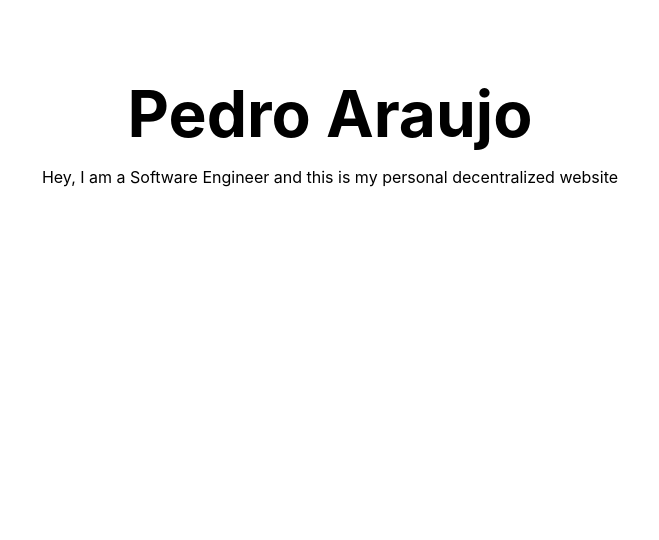
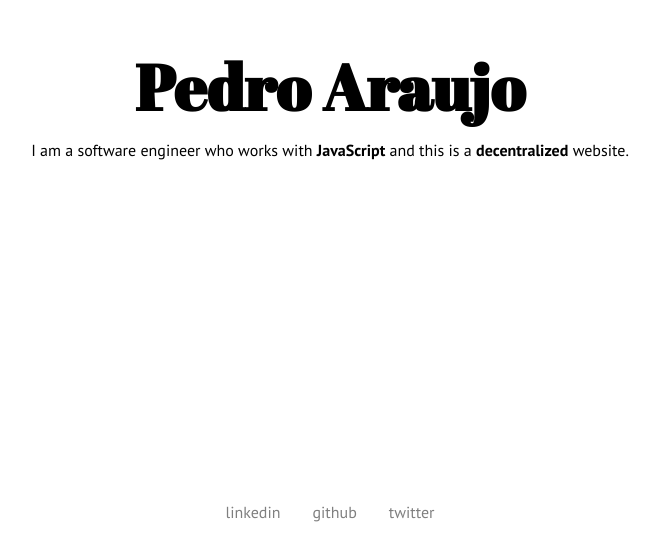
Before and after one commit to pedrotcaraujo/pedrotcaraujo.site, a Next.js app: page / in a window 1280 px wide. Shown: the part 260-800 px from the top of the page, without its empty margins (310-969 px from the left). Built offline with nearby package versions, Linux system fonts and the light colour scheme.

Commit message:
Add some beauty

```diff
--- a/pages/index.js
+++ b/pages/index.js
@@ -8,14 +8,20 @@ export default function Home() {
         <title>Pedro Araujo</title>
         <meta name="description" content="Pedro Araujo - Software Engineer" />
         <link rel="icon" href="/favicon.ico" />
+        <link rel="stylesheet" href="http://fonts.googleapis.com/css?family=PT+Sans:400,400italic,700|Abril+Fatface"></link>
       </Head>
 
       <main className={styles.main}>
         <h1 className={styles.title}>
           Pedro Araujo
         </h1>
-        <p>Hey, I am a Software Engineer and this is my personal decentralized website</p>
+        <p className={styles.subtitle}>I am a software engineer who works with <b>JavaScript</b> and this is a <b>decentralized</b> website.</p>
       </main>
+      <footer className={styles.footer}>
+        <a href="https://www.linkedin.com/in/pedrotcaraujo/">linkedin</a>
+        <a href="https://github.com/pedrotcaraujo">github</a>
+        <a href="https://twitter.com/pedrotcaraujo">twitter</a>
+      </footer>
     </div>
   )
 }
--- a/styles/Home.module.css
+++ b/styles/Home.module.css
@@ -1,22 +1,53 @@
+@keyframes scale-up-center {
+  0% {
+    transform: scale(0.5);
+  }
+  100% {
+    transform: scale(1);
+  }
+}
+
+@keyframes fade-in-left {
+  0% {
+    transform: translateX(-50px);
+    opacity: 0;
+  }
+  100% {
+    transform: translateX(0);
+    opacity: 1;
+  }
+}
+
+@keyframes fade-in {
+  0% {
+    opacity: 0;
+  }
+  100% {
+    opacity: 1;
+  }
+}
+
+
 .container {
   padding: 0 2rem;
+  display: flex;
+  min-height: 100vh;
+  flex-direction: column;
 }
 
 .main {
-  min-height: 100vh;
   padding: 4rem 0;
   flex: 1;
   display: flex;
   flex-direction: column;
   justify-content: center;
   align-items: center;
+  overflow: hidden;
 }
 
 .footer {
+  animation: scale-up-center 0.5s ease-in both;
   display: flex;
-  flex: 1;
-  padding: 2rem 0;
-  border-top: 1px solid #eaeaea;
   justify-content: center;
   align-items: center;
 }
@@ -25,35 +56,30 @@
   display: flex;
   justify-content: center;
   align-items: center;
-  flex-grow: 1;
+  margin: 1em;
+  opacity: 0.5;
+  border-bottom: 2px solid transparent;
 }
 
-.title a {
-  color: #0070f3;
-  text-decoration: none;
-}
-
-.title a:hover,
-.title a:focus,
-.title a:active {
-  text-decoration: underline;
+.footer a:hover {
+  transition: ease-in .2s;
+  opacity: 1;
+  border-bottom: 2px solid #fff200;
 }
 
 .title {
+  animation: fade-in-left 0.6s ease-in both;
   margin: 0;
   line-height: 1.15;
   font-size: 4rem;
-}
-
-.title,
-.description {
+  color: black;
+  font-family: "Abril Fatface", serif;
   text-align: center;
 }
 
-.description {
-  margin: 4rem 0;
-  line-height: 1.5;
-  font-size: 1.5rem;
+.subtitle {
+  animation: fade-in 1.2s ease-in both;
+  text-align: center;
 }
 
 .code {
@@ -64,53 +90,3 @@
   font-family: Menlo, Monaco, Lucida Console, Liberation Mono, DejaVu Sans Mono,
     Bitstream Vera Sans Mono, Courier New, monospace;
 }
-
-.grid {
-  display: flex;
-  align-items: center;
-  justify-content: center;
-  flex-wrap: wrap;
-  max-width: 800px;
-}
-
-.card {
-  margin: 1rem;
-  padding: 1.5rem;
-  text-align: left;
-  color: inherit;
-  text-decoration: none;
-  border: 1px solid #eaeaea;
-  border-radius: 10px;
-  transition: color 0.15s ease, border-color 0.15s ease;
-  max-width: 300px;
-}
-
-.card:hover,
-.card:focus,
-.card:active {
-  color: #0070f3;
-  border-color: #0070f3;
-}
-
-.card h2 {
-  margin: 0 0 1rem 0;
-  font-size: 1.5rem;
-}
-
-.card p {
-  margin: 0;
-  font-size: 1.25rem;
-  line-height: 1.5;
-}
-
-.logo {
-  height: 1em;
-  margin-left: 0.5rem;
-}
-
-@media (max-width: 600px) {
-  .grid {
-    width: 100%;
-    flex-direction: column;
-  }
-}
--- a/styles/globals.css
+++ b/styles/globals.css
@@ -2,8 +2,9 @@ html,
 body {
   padding: 0;
   margin: 0;
-  font-family: -apple-system, BlinkMacSystemFont, Segoe UI, Roboto, Oxygen,
-    Ubuntu, Cantarell, Fira Sans, Droid Sans, Helvetica Neue, sans-serif;
+  font-family: "PT Sans", Helvetica, Arial, sans-serif;
+  background: white;
+  color: black
 }
 
 a {
@@ -14,3 +15,7 @@ a {
 * {
   box-sizing: border-box;
 }
+*::selection {
+  background-color: #fff200;
+  color: black;
+}
```
